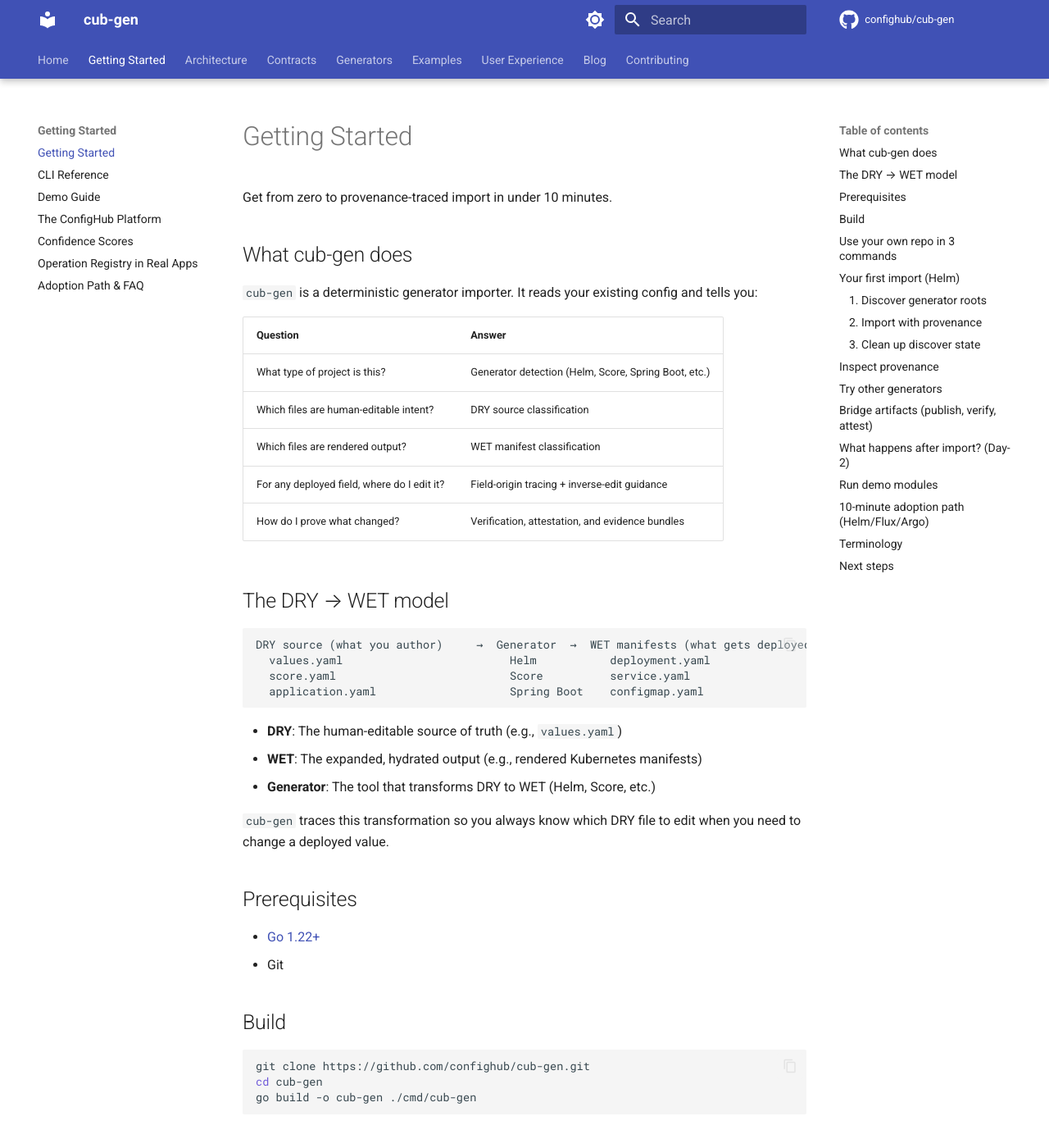
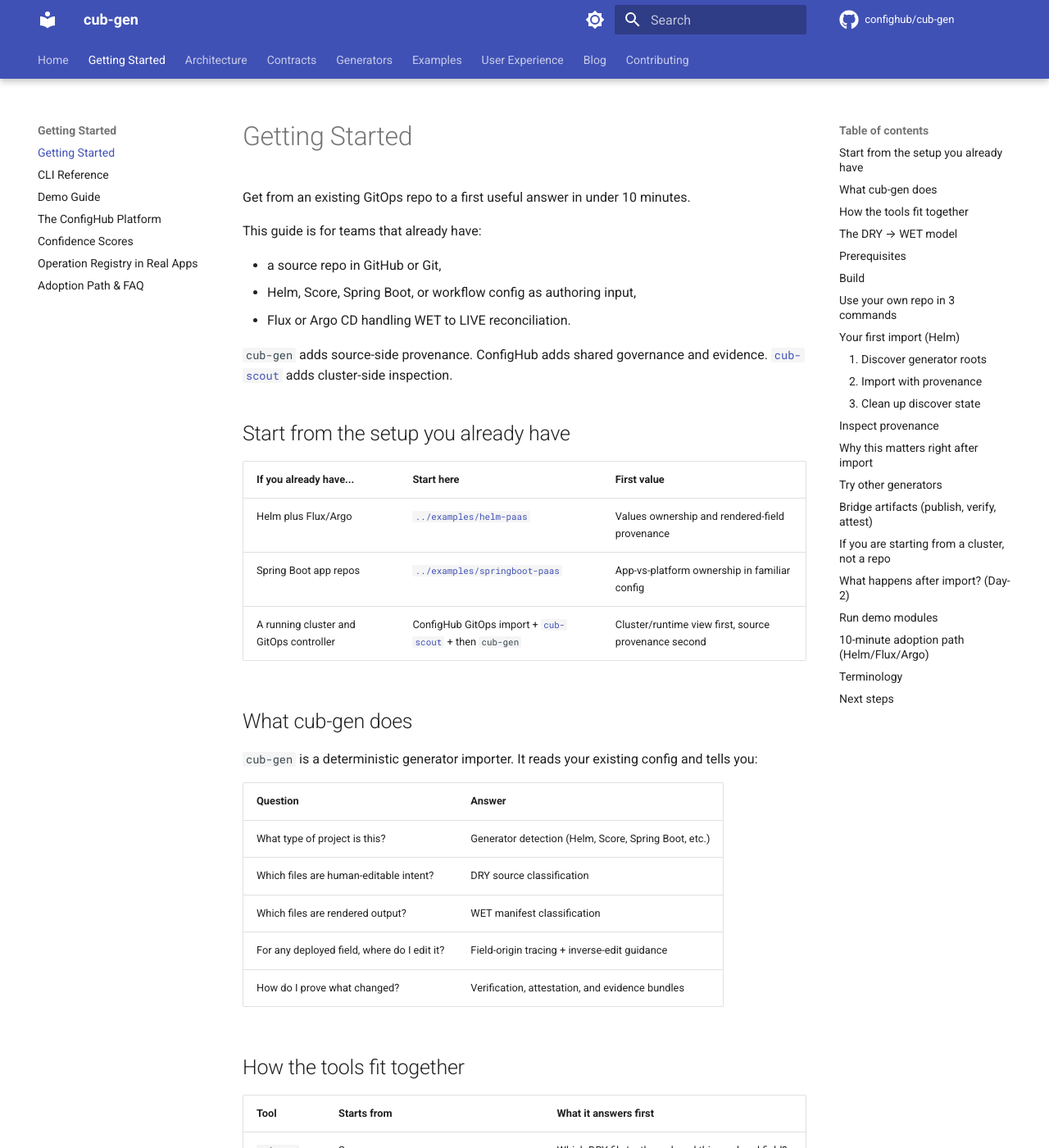
Before and after one commit to confighub/cub-gen, an MkDocs documentation site: the page built from docs/getting-started.md, in a window 1280 px wide and 1400 px high. Shown: the whole window at 82% size. Built offline with MkDocs 1.6.1 and Material for MkDocs 9.7.7, drawn with Linux system fonts in a browser that asks for light colours; comment, search, counter and statistics services are not loaded; some of the changed text lies outside the part shown.

Commit message:
docs: refocus entrypoints on existing GitOps adoption (#203)

````diff
--- a/docs/getting-started.md
+++ b/docs/getting-started.md
@@ -1,6 +1,24 @@
 # Getting Started
 
-Get from zero to provenance-traced import in under 10 minutes.
+Get from an existing GitOps repo to a first useful answer in under 10 minutes.
+
+This guide is for teams that already have:
+
+- a source repo in GitHub or Git,
+- Helm, Score, Spring Boot, or workflow config as authoring input,
+- Flux or Argo CD handling WET to LIVE reconciliation.
+
+`cub-gen` adds source-side provenance. ConfigHub adds shared governance and
+evidence. [`cub-scout`](https://github.com/confighub/cub-scout) adds
+cluster-side inspection.
+
+## Start from the setup you already have
+
+| If you already have... | Start here | First value |
+|----------|------------|-------------|
+| Helm plus Flux/Argo | [`../examples/helm-paas`](../examples/helm-paas/) | Values ownership and rendered-field provenance |
+| Spring Boot app repos | [`../examples/springboot-paas`](../examples/springboot-paas/) | App-vs-platform ownership in familiar config |
+| A running cluster and GitOps controller | ConfigHub GitOps import + [`cub-scout`](https://github.com/confighub/cub-scout) + then `cub-gen` | Cluster/runtime view first, source provenance second |
 
 ## What cub-gen does
 
@@ -14,6 +32,14 @@ and tells you:
 | Which files are rendered output? | WET manifest classification |
 | For any deployed field, where do I edit it? | Field-origin tracing + inverse-edit guidance |
 | How do I prove what changed? | Verification, attestation, and evidence bundles |
+
+## How the tools fit together
+
+| Tool | Starts from | What it answers first |
+|------|-------------|-----------------------|
+| `cub-gen` | Source repo | Which DRY file/path produced this rendered field? |
+| [`cub-scout`](https://github.com/confighub/cub-scout) | Cluster and controller reality | What is running and where is drift? |
+| ConfigHub | Shared intended/evidence/governance state | What changed, what was approved, and what evidence exists? |
 
 ## The DRY → WET model
 
@@ -48,9 +74,10 @@ go build -o cub-gen ./cmd/cub-gen
 
 ```bash
 REPO=/path/to/your/repo
+./cub-gen gitops discover --space platform "$REPO"
+./cub-gen gitops import --space platform --json "$REPO" "$REPO" \
+  | jq '{profile: .discovered[0].generator_profile, dry_inputs, wet_manifest_targets}'
 ./cub-gen change preview --space platform "$REPO" "$REPO"
-./cub-gen change run --mode local --space platform "$REPO" "$REPO"
-./cub-gen change explain --space platform --owner app-team "$REPO" "$REPO"
 ```
 
 Connected mode for the same repo:
@@ -115,6 +142,22 @@ The key value of cub-gen is the provenance trail. Focus on the inverse-edit poin
 
 This tells you: for any WET field, where is the DRY source to edit it safely.
 
+## Why this matters right after import
+
+Import should give you an immediate answer before any migration story:
+
+1. what this repo renders,
+2. which source file owns the deployed field you care about,
+3. what evidence bundle you can verify next,
+4. how to connect the repo-side answer to cluster-side inspection and ConfigHub.
+
+That is why the first useful sequence is:
+
+1. import the repo,
+2. inspect provenance,
+3. build or verify evidence,
+4. compare that answer with runtime inspection.
+
 ## Try other generators
 
 Each generator follows the same three-command flow:
@@ -173,6 +216,13 @@ Emit an attestation record:
   | jq '{status, verifier, bundle_digest, attestation_digest}'
 ```
 
+## If you are starting from a cluster, not a repo
+
+Use ConfigHub GitOps import and [`cub-scout`](https://github.com/confighub/cub-scout)
+first when your first question is "what is running?" rather than "what source
+produced this?" Then come back to `cub-gen` when you want the source-side DRY to
+WET answer for the field or workload you found.
+
 ## What happens after import? (Day-2)
 
 Import is day 1. The real value shows on day 2:
@@ -223,6 +273,8 @@ What you add:
 - `cub-gen gitops discover` to classify generator roots
 - `cub-gen gitops import` to emit DRY/WET contracts + provenance/inverse pointers
 - `cub-gen gitops cleanup` to clear local discover state
+- ConfigHub for shared evidence and governed decisions
+- `cub-scout` for cluster-side inspection after reconciliation
 
 Boundary language (aligned with [PARITY.md](parity.md)):
 
````
Also changed, not shown: AI-HANDOVER.md (+7 -6 lines), README.md (+53 -15 lines), docs/plans/2026-03-20-existing-gitops-adoption-plan.md (added, +295 -0 lines), examples/README.md (+32 -6 lines), examples/demo/README.md (+36 -15 lines).
